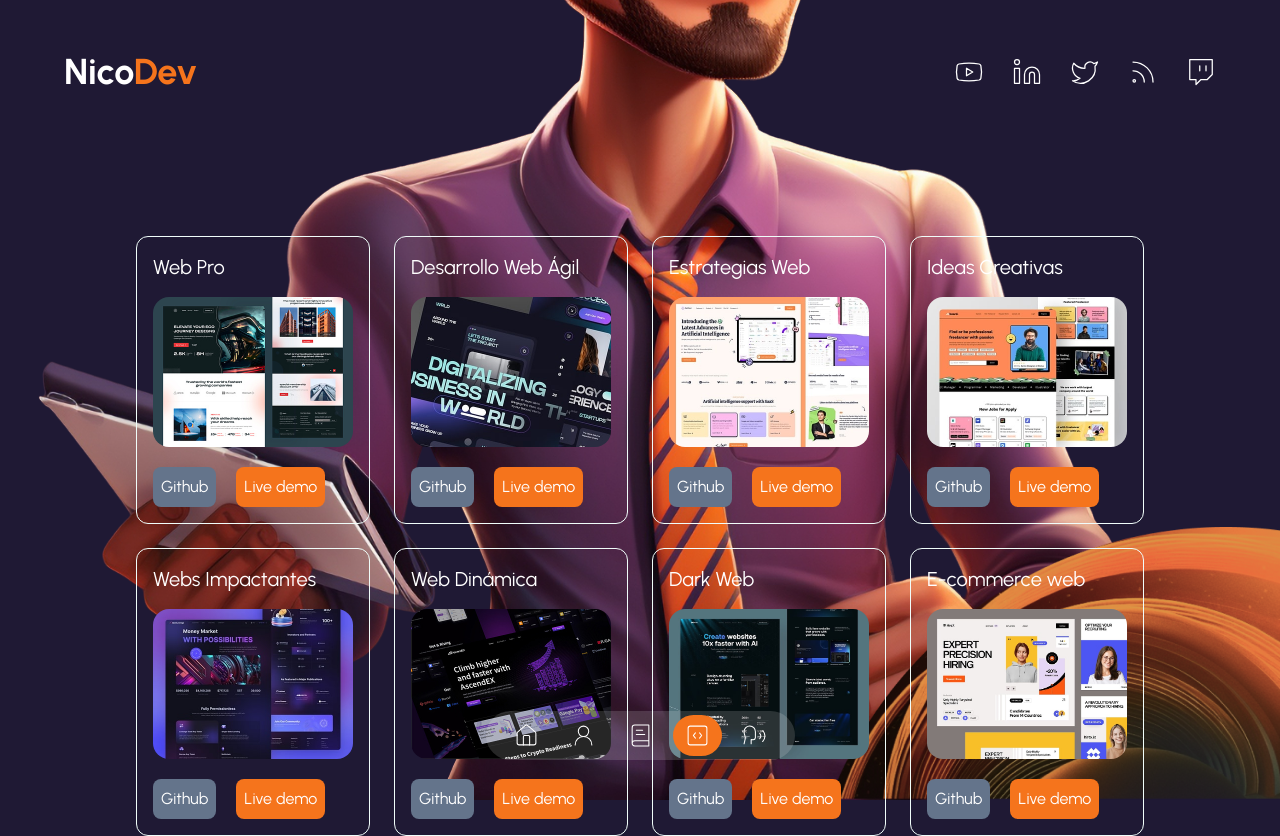
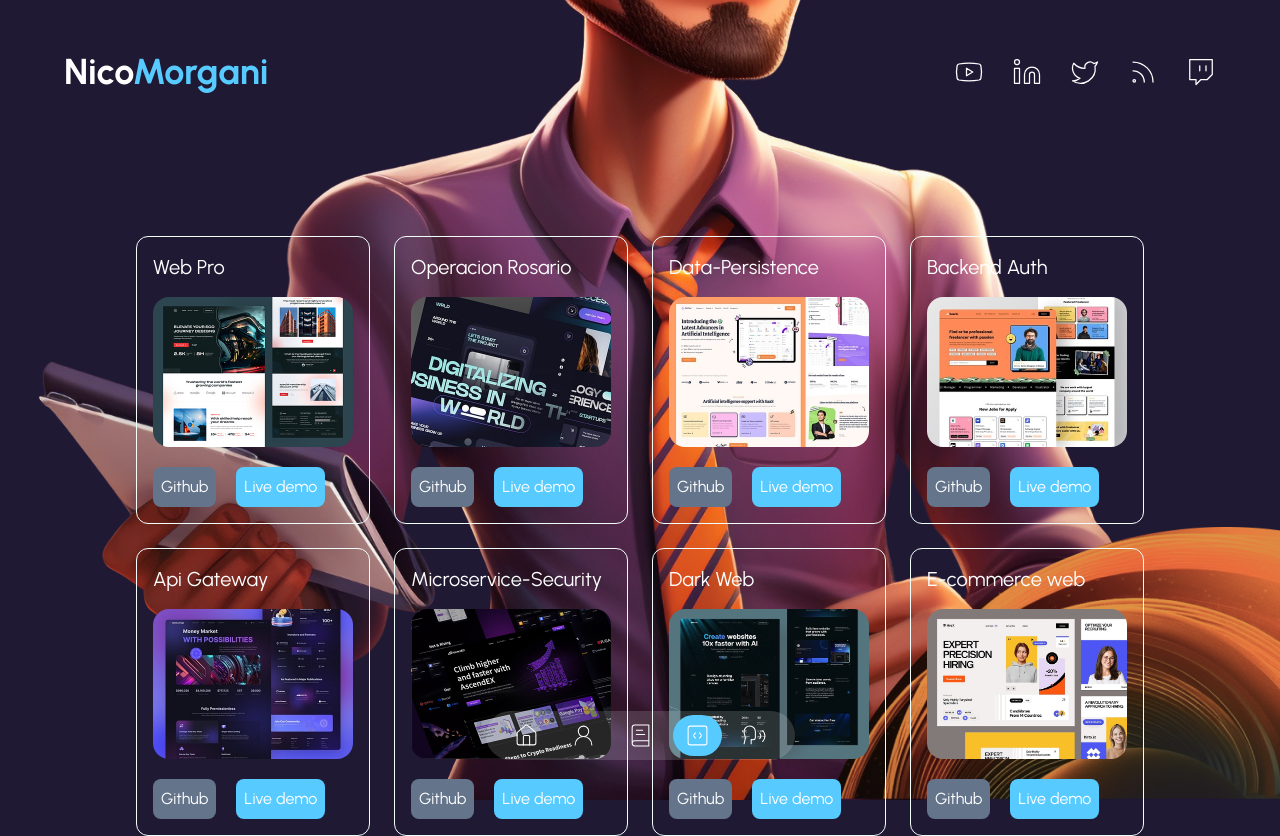
Before and after one commit to NicolasMorgani/my-portfolio, a Next.js app: page /portfolio in a window 1280 px wide. Built offline with nearby package versions, Linux system fonts and the light colour scheme.

Commit message:
first commit

```diff
--- a/app/(routes)/services/page.tsx
+++ b/app/(routes)/services/page.tsx
@@ -1,12 +1,13 @@
 import AvatarServices from "@/components/avatar-services";
 import CircleImage from "@/components/circle-image";
+import ContainerPage from "@/components/container-page";
 import SliderServices from "@/components/slider-services";
 import TransitionPage from "@/components/transition-page";
 
 const ServicesPage = () => {
     return (
         <>
-
+           <ContainerPage>
             <TransitionPage />
             <CircleImage />
             <AvatarServices />
@@ -23,8 +24,10 @@ const ServicesPage = () => {
                     <SliderServices />
                 </div>
             </div>
+            //</ContainerPage>
         </>
     );
+
 }
 
 export default ServicesPage;
--- a/components/header.tsx
+++ b/components/header.tsx
@@ -12,7 +12,7 @@ const Header = () => {
                     <Link href='/'>
                         <h1 className="my-3 text-4xl font-bold text-center md:text-left">
                             Nico
-                            <span className="text-secondary">Dev</span>
+                            <span className="text-secondary">Morgani</span>
                         </h1>
                     </Link>
                     <div className="flex items-center justify-center gap-7">
--- a/components/introduction.tsx
+++ b/components/introduction.tsx
@@ -5,7 +5,7 @@ const Introduction = () => {
     return (
         <div className="z-20 w-full bg-darkBg/60">
             <div className="z-20 grid items-center h-full p-6 py-20 md:py-0 md:grid-cols-2">
-                <Image src="/home-4.png" priority width="800" height="800" alt="Avatar" />
+                <Image src="/nicoAvatar1.png" priority width="800" height="800" alt="Avatar" />
                 <div className="flex flex-col justify-center max-w-md">
                     <h1 className="mb-5 text-2xl leading-tight text-center md:text-left md:text-4xl md:mb-10">Si puedes pensarlo, <br />
                         <TypeAnimation
@@ -31,10 +31,10 @@ const Introduction = () => {
                     </p>
 
                     <div className="flex items-center justify-center gap-3 md:justify-start md:gap-10">
-                        <a href="/projects" className="px-3 py-2 my-2 transition-all border-2 cursor-pointer text-md w-fit rounded-xl hover:shadow-xl hover:shadow-white/50">
+                        <a href="/portfolio" className="px-3 py-2 my-2 transition-all border-2 cursor-pointer text-md w-fit rounded-xl hover:shadow-xl hover:shadow-white/50">
                             Ver proyectos
                         </a>
-                        <a href="/contact"
+                        <a href="/services"
                             className="px-3 py-2 my-5 transition-all border-2 cursor-pointer text-md w-fit text-secondary border-secondary rounded-xl hover:shadow-xl hover:shadow-secondary" >
                             Contacta conmigo
                         </a>
--- a/data.tsx
+++ b/data.tsx
@@ -157,42 +157,42 @@ export const dataPortfolio = [
         id: 1,
         title: "Web Pro",
         image: "/image-1.jpg",
-        urlGithub: "#!",
+        urlGithub: "https://github.com/NicolasMorgani/my-portfolio",
         urlDemo: "#!",
     },
     {
         id: 2,
-        title: "Desarrollo Web Ágil",
+        title: "Operacion Rosario",
         image: "/image-2.jpg",
-        urlGithub: "#!",
-        urlDemo: "#!",
+        urlGithub: "https://github.com/NicoMorgani/repo1/tree/main/repo1-nico-next",
+        urlDemo: "https://oprosario.vercel.app/",
     },
     {
         id: 3,
-        title: "Estrategias Web",
+        title: "Data-Persistence",
         image: "/image-3.jpg",
-        urlGithub: "#!",
+        urlGithub: "https://github.com/NicoMorgani/Data-Persistence-Project",
         urlDemo: "#!",
     },
     {
         id: 4,
-        title: "Ideas Creativas",
+        title: "Backend Auth",
         image: "/image-4.jpg",
-        urlGithub: "#!",
+        urlGithub: "https://github.com/NicolasMorgani/probando-nest-restapi",
         urlDemo: "#!",
     },
     {
         id: 5,
-        title: "Webs Impactantes",
+        title: "Api Gateway",
         image: "/image-5.jpg",
-        urlGithub: "#!",
+        urlGithub: "https://github.com/NicolasMorgani/Api-Gateway",
         urlDemo: "#!",
     },
     {
         id: 6,
-        title: "Web Dinámica",
+        title: "Microservice-Security",
         image: "/image-6.jpg",
-        urlGithub: "#!",
+        urlGithub: "https://github.com/NicolasMorgani/ms-auth",
         urlDemo: "#!",
     },
     {
--- a/tailwind.config.ts
+++ b/tailwind.config.ts
@@ -9,8 +9,8 @@ const config: Config = {
   theme: {
     extend: {
       colors: {
-        secondary: "#f5741c",
-        darkBg: "#131424",
+        secondary: "#57cbff",
+        darkBg: "#000000",
       },
       backgroundImage: {
         "gradient-cover":
```
Also changed, not shown: public/etendard.png (added).
